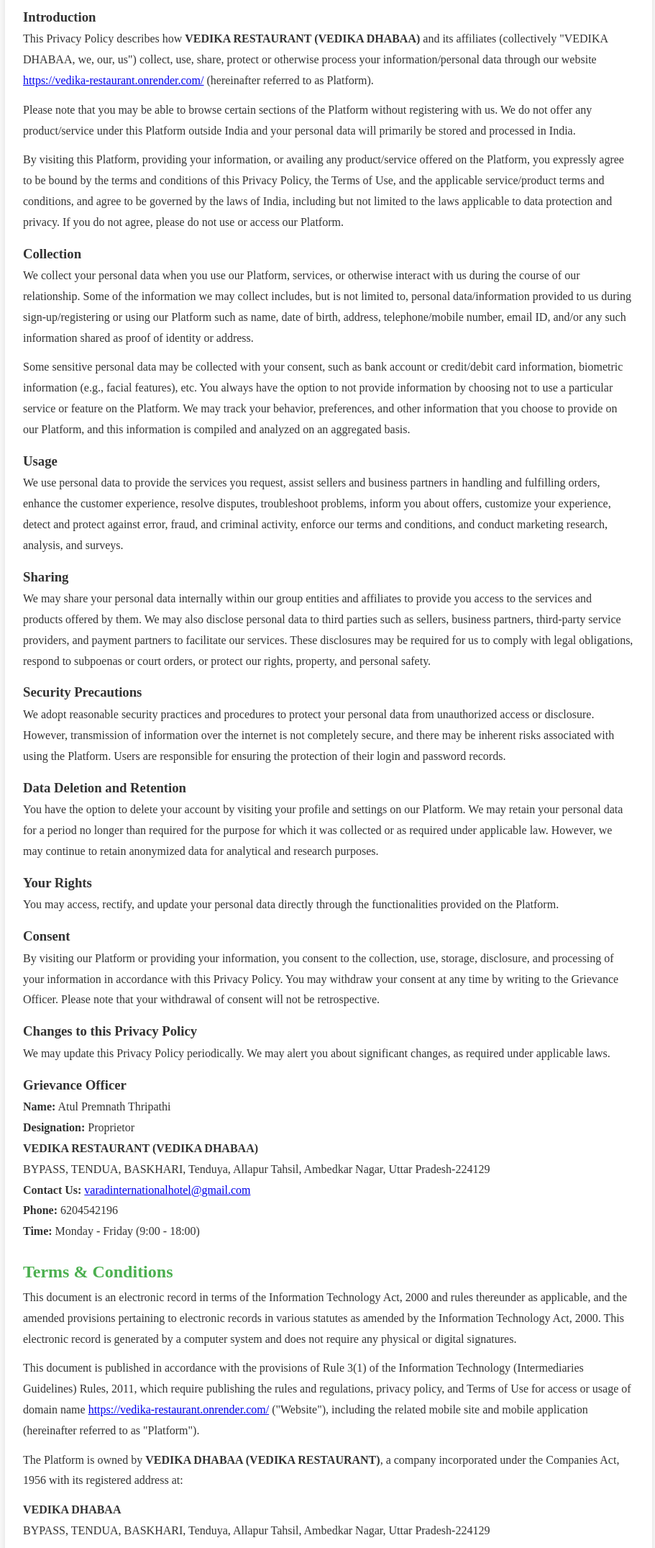
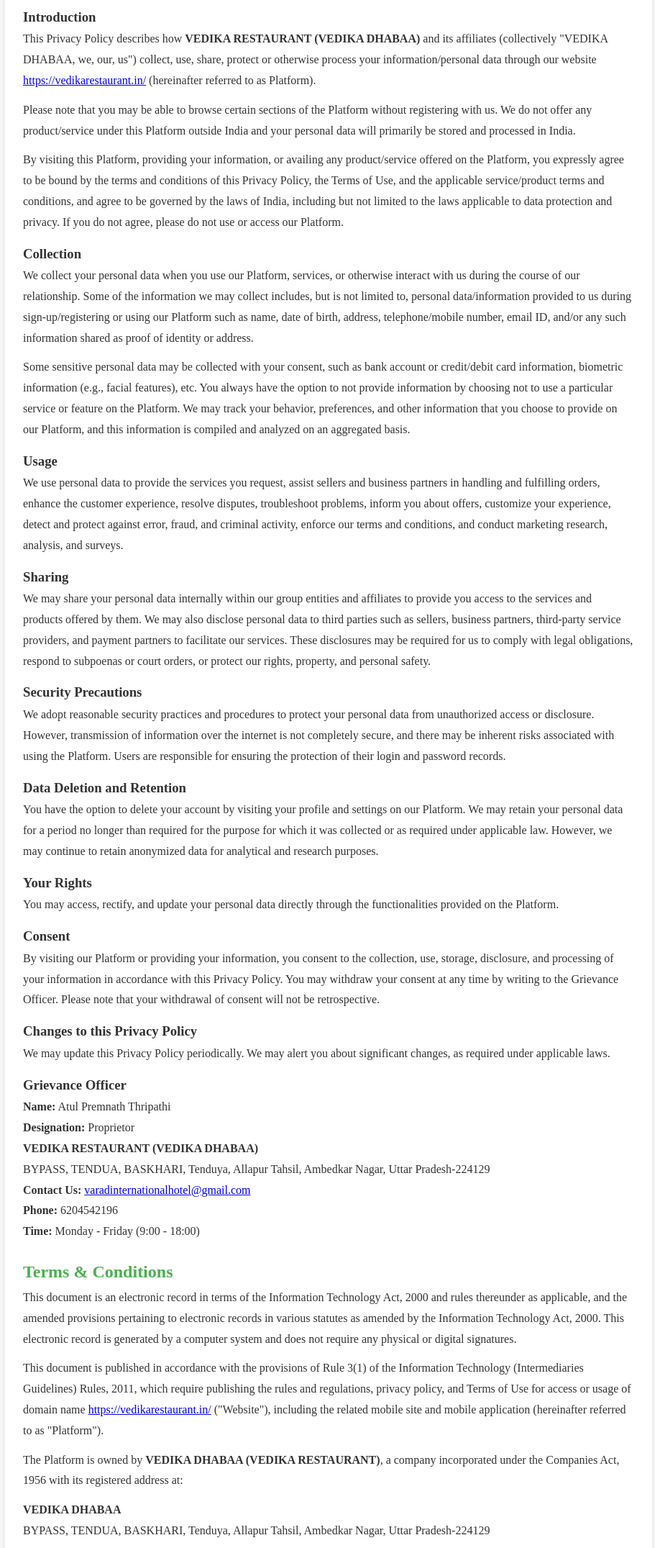
Before and after one commit to adityakumar841208/restaurant-management, a plain HTML site: page restaurant-website/pages/policy.html in a window 1280 px wide. Shown: the part 1681-3832 px from the top of the page at 72% size, without its empty margins (183-1094 px from the left). Drawn offline with Linux system fonts and the light colour scheme.

Commit message:
policy page url changed

```diff
--- a/restaurant-website/pages/policy.html
+++ b/restaurant-website/pages/policy.html
@@ -185,8 +185,8 @@
             <p>This Privacy Policy describes how <strong>VEDIKA RESTAURANT (VEDIKA DHABAA)</strong> and its affiliates
                 (collectively "VEDIKA DHABAA, we, our, us") collect, use, share, protect or otherwise
                 process your information/personal data through our website <a
-                    href="https://vedika-restaurant.onrender.com/"
-                    target="_blank">https://vedika-restaurant.onrender.com/</a> (hereinafter referred to as Platform).
+                    href="https://vedikarestaurant.in/"
+                    target="_blank">https://vedikarestaurant.in/</a> (hereinafter referred to as Platform).
             </p>
             <p>Please note that you may be able to browse certain sections of the Platform without registering with us.
                 We
@@ -297,8 +297,8 @@
             <p>This document is published in accordance with the provisions of Rule 3(1) of the Information Technology
                 (Intermediaries Guidelines) Rules, 2011, which require publishing the rules and regulations, privacy
                 policy,
-                and Terms of Use for access or usage of domain name <a href="https://vedika-restaurant.onrender.com/"
-                    target="_blank">https://vedika-restaurant.onrender.com/</a> ("Website"), including the related
+                and Terms of Use for access or usage of domain name <a href="https://vedikarestaurant.in/"
+                    target="_blank">https://vedikarestaurant.in/</a> ("Website"), including the related
                 mobile
                 site and mobile application (hereinafter referred to as "Platform").</p>
 
```
